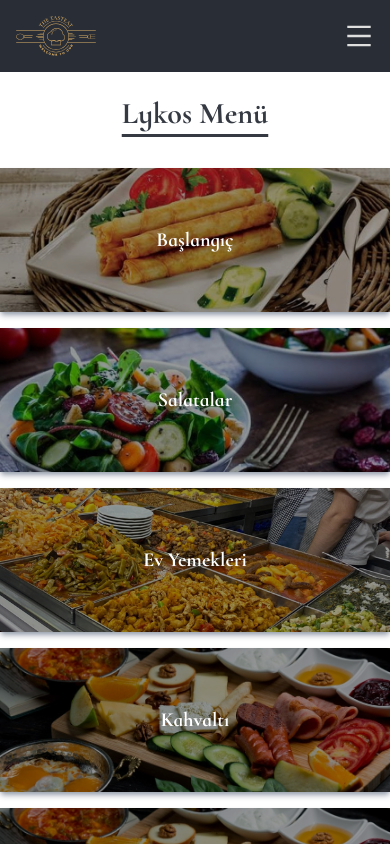
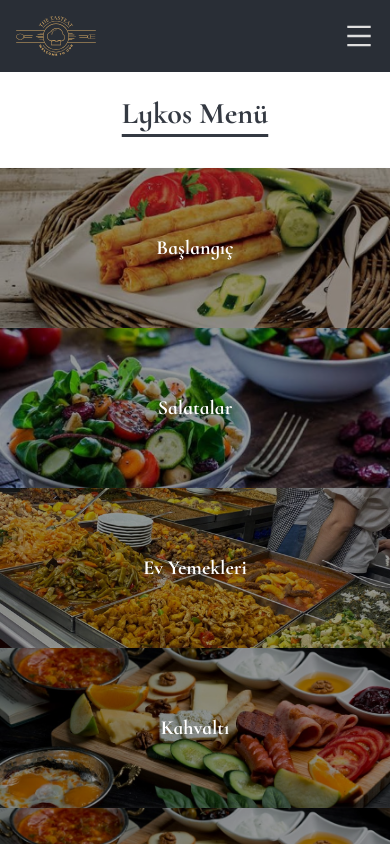
Before and after one commit to furkanleylek/Restaurant-App-Lykos, a Next.js app: page /menu in a window 390 px wide. Shown: the top 844 px of the page. Built offline with nearby package versions, Linux system fonts and the light colour scheme.

Commit message:
responsive

```diff
--- a/app/layout.tsx
+++ b/app/layout.tsx
@@ -23,9 +23,6 @@ export default function RootLayout({
         <div className="flex flex-col">
           <Provider>
             {children}
-            <div className='w-full h-full bg-secondaryBg'>
-              <Footer />
-            </div>
           </Provider>
         </div>
       </body>
--- a/app/menu/page.tsx
+++ b/app/menu/page.tsx
@@ -10,7 +10,7 @@ const MenuPage = () => {
             <div className='fixed md:relative top-0 z-20 bg-secondaryBg w-full'>
                 <Header />
             </div>
-            <div className='w-full flex flex-col gap-16 xl:gap-32 mt-20 md:mt-4 container mx-auto pb-12 xl:pb-32 md:px-16 xl:px-32 relative '
+            <div className='w-full flex flex-col gap-16 xl:gap-32 mt-20 md:mt-4 container mx-auto  xl:pb-32 md:px-16 xl:px-32 relative '
             >
                 <AllCategory />
             </div>
--- a/app/page.tsx
+++ b/app/page.tsx
@@ -8,7 +8,7 @@ import Slider from '@/components/home/sectionFour/slider'
 import PopulerDishes from '@/components/home/sectionFive/populer'
 import data from '@/data.json'
 import Header from '@/components/header/header'
-
+import Footer from '@/components/footer/footer'
 
 export default function Home() {
   return (
@@ -94,6 +94,10 @@ export default function Home() {
           <PopulerDishes />
         </div>
       </section>
+
+      <div className='w-full h-full bg-secondaryBg'>
+        <Footer />
+      </div>
     </main>
   )
 }
--- a/components/menu/category.tsx
+++ b/components/menu/category.tsx
@@ -29,7 +29,7 @@ const SingleCategory: React.FC<SingleCategoryProps> = ({ categoryTitle, category
                 setCategoryIndex(categoryIndex)
                 setInsideCategory(true)
             }}
-            className='relative w-full h-36 md:h-40 xl:h-52 flex items-center justify-center shadow-md shadow-gray-400 cursor-pointer'
+            className='relative w-full h-40 md:h-44 xl:h-52 flex items-center justify-center shadow-md shadow-gray-400 cursor-pointer'
         >
             <h3 className={classNames('text-white font-semibold text-xl xl:text-3xl absolute z-10', cormo.className)}>
                 {categoryTitle}
@@ -66,11 +66,11 @@ const AllCategory = () => {
                     )
                     :
                     (
-                        <div className='flex flex-col items-center justify-center gap-9 mdlg:gap-12 py-4'>
+                        <div className='flex flex-col items-center justify-center gap-9 mdlg:gap-12 pt-4'>
                             <TitleH1>
                                 Lykos Menü
                             </TitleH1>
-                            <div className='grid grid-cols-1 md:grid-cols-2 w-full gap-4'>
+                            <div className='grid grid-cols-1 md:grid-cols-2 w-full md:gap-2'>
                                 {
                                     MenuData.category.map((e, index) => {
                                         return (
```
